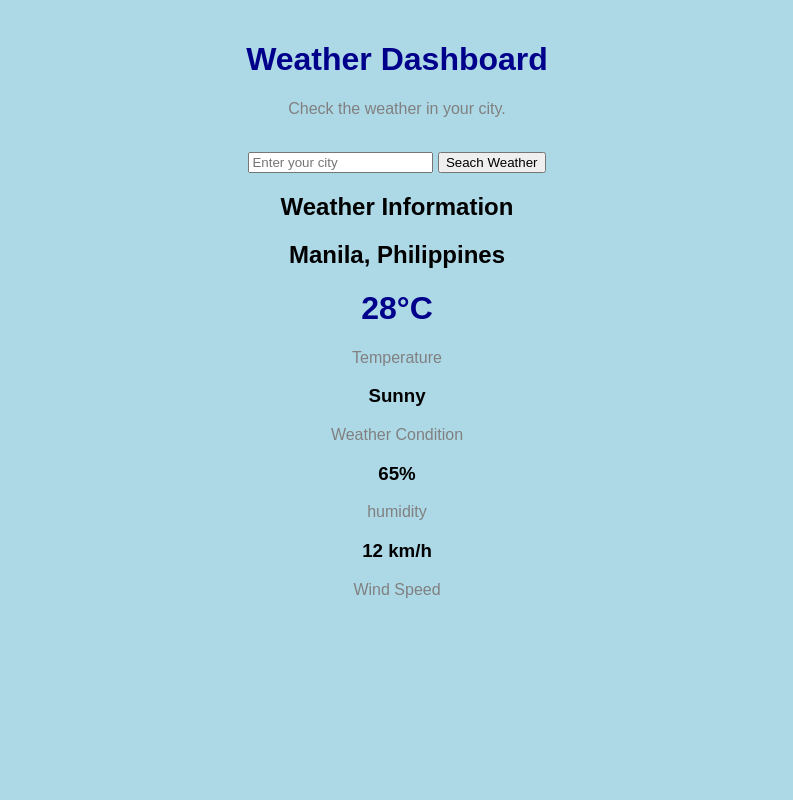
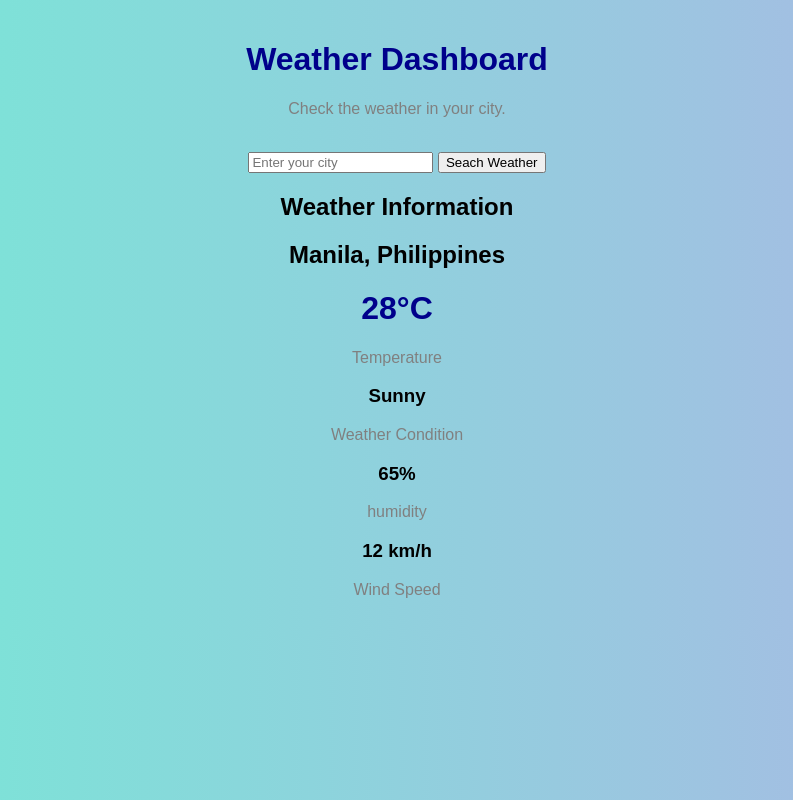
Before and after one commit to penaflorjonelbert/weather-dashboard, a plain HTML site: page Index.html in a window 1280 px wide. Shown: the whole page, without its empty margins (243-1036 px from the left). Drawn offline with Linux system fonts and the light colour scheme.

Commit message:
Improve dashboard background design

```diff
--- a/Style.css
+++ b/Style.css
@@ -1,7 +1,7 @@
 body {
     font-family: Arial, sans-serif;
     text-align: center;
-    background-color: lightblue;
+    background: linear-gradient(to right, #74ebd5, #ACB6E5);
     margin: 0;
     padding: 20px;
 }
```
